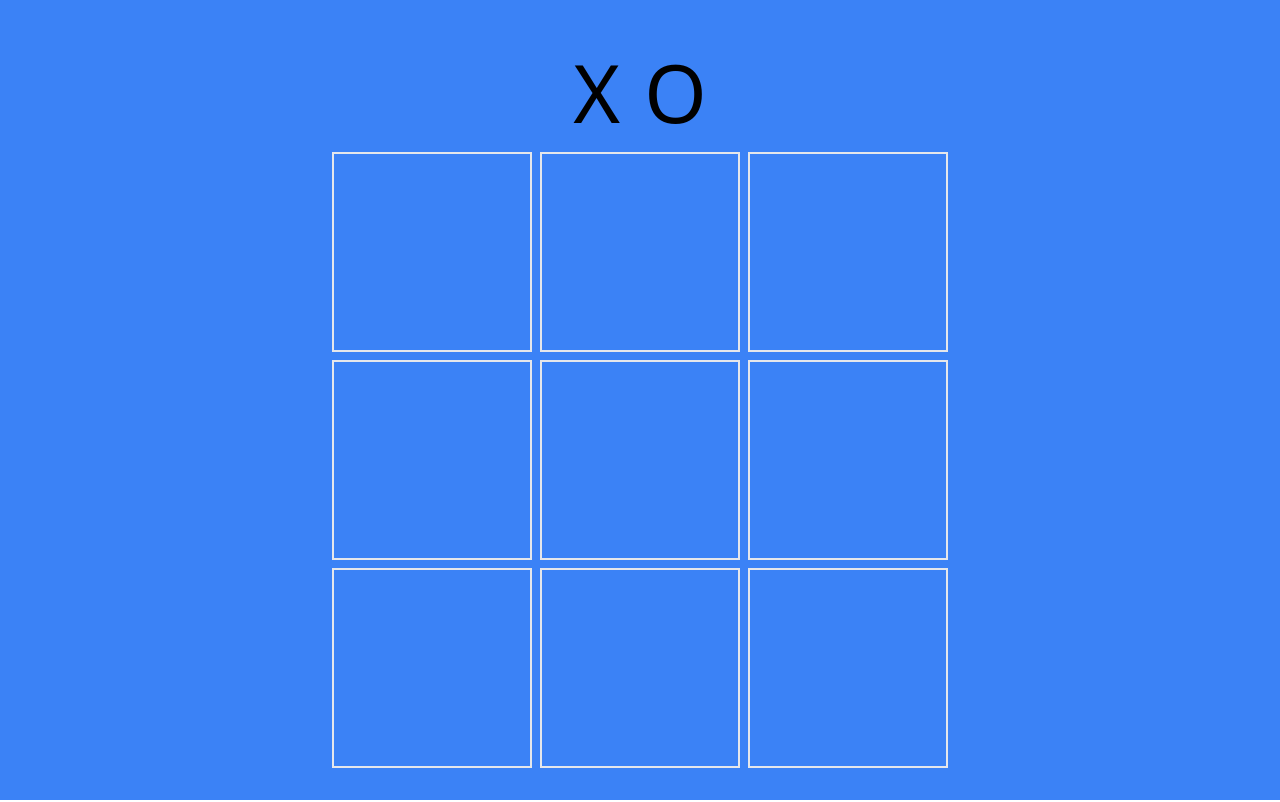
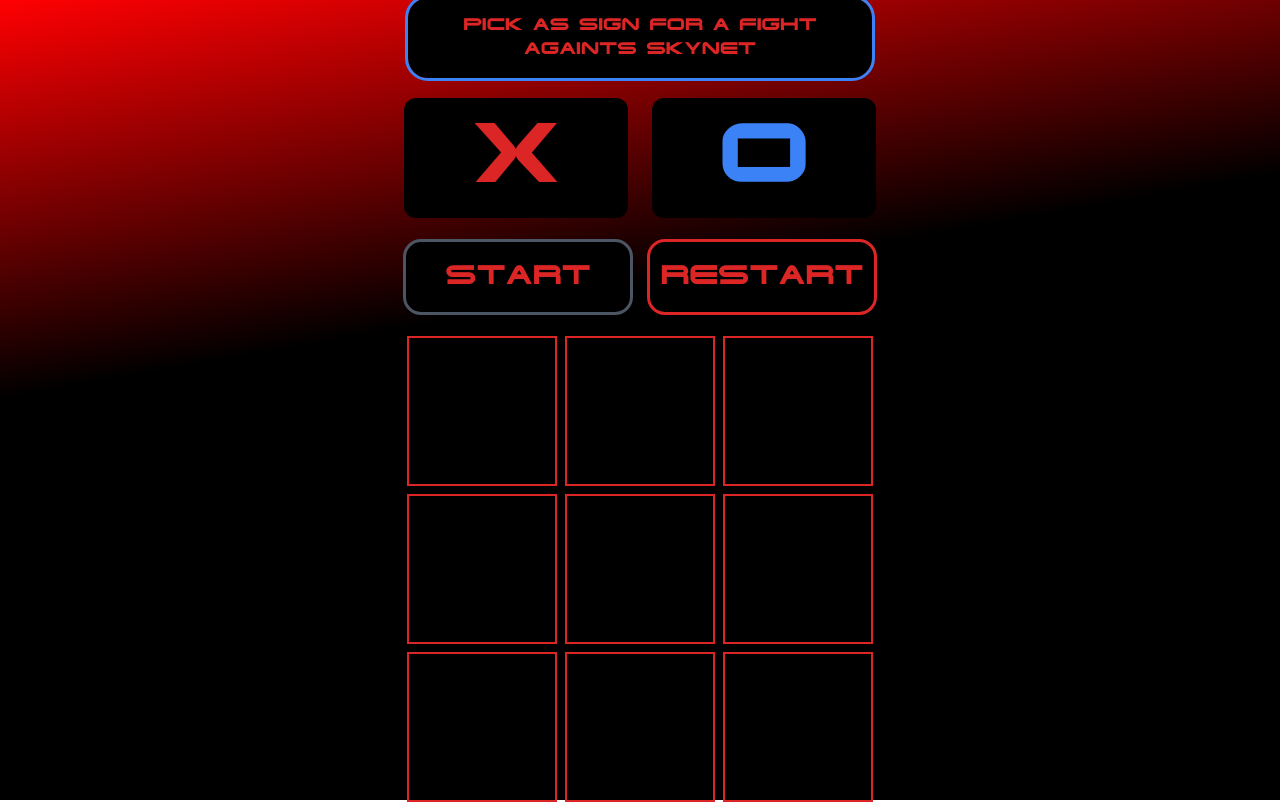
Before and after one commit to vindexTOS/challanges-games, a React (Vite) app: page /tic-tac-toe in a window 1280 px wide. Built offline with nearby package versions, Linux system fonts and the light colour scheme; a web font is replaced by a local one.

Commit message:
most of the tic tac functionality done

```diff
--- a/src/index.css
+++ b/src/index.css
@@ -3,6 +3,15 @@
 @tailwind base;
 @tailwind components;
 @tailwind utilities;
+@font-face {
+  font-family: 'Terminator'; /*Can be any text*/
+  src: local('AirbnbCerealLight'),
+    url('./fonts/TERMINAT.TTF') format('truetype');
+}
+
+* {
+  font-family: 'Terminator';
+}
 
 .boxShaddow {
   box-shadow: 7px 8px 5px 0px rgba(0, 0, 0, 0.75);
@@ -48,3 +57,12 @@
   -webkit-text-decoration-color: rgba(71, 255, 102, 0.53);
   text-decoration-color: rgba(71, 255, 102, 0.53);
 }
+
+.ticTacBackground {
+  background: rgb(255, 0, 2);
+  background: linear-gradient(
+    170deg,
+    rgba(255, 0, 2, 1) 0%,
+    rgba(0, 0, 0, 1) 39%
+  );
+}
--- a/src/react_challanges/context.tsx
+++ b/src/react_challanges/context.tsx
@@ -30,6 +30,10 @@
   ticTacToeGrid: string[][]
   BoxClick: (gridIndex: number, rowIndex: number) => void
   setPlayerTool: React.Dispatch<React.SetStateAction<string>>
+  playerTool: string
+  counter: number
+  setCounter: React.Dispatch<React.SetStateAction<number>>
+  ResetTicTac: () => void
 }
 
 const Context = createContext<Cell | null>(null)
@@ -142,58 +146,51 @@
   ])
   const [playerTool, setPlayerTool] = useState<string>('')
   const [playerAi, setAiTool] = useState<string>('')
-  const [activate, setActivate] = useState<boolean>(false)
+  const [counter, setCounter] = useState<number>(-1)
+  const [winner, setWinner] = useState<string>('')
   useEffect(() => {
     if (playerTool === 'O') {
       setAiTool('X')
-    } else {
+    } else if (playerTool == 'X') {
       setAiTool('O')
     }
   }, [playerTool])
+  const winConditions = [
+    [ticTacToeGrid[0][0], ticTacToeGrid[0][1], ticTacToeGrid[0][2]],
+    [ticTacToeGrid[1][0], ticTacToeGrid[1][1], ticTacToeGrid[1][2]],
+    [ticTacToeGrid[2][0], ticTacToeGrid[2][1], ticTacToeGrid[2][2]],
+    // Columns
+    [ticTacToeGrid[0][0], ticTacToeGrid[1][0], ticTacToeGrid[2][0]],
+    [ticTacToeGrid[0][1], ticTacToeGrid[1][1], ticTacToeGrid[2][1]],
+    [ticTacToeGrid[0][2], ticTacToeGrid[1][2], ticTacToeGrid[2][2]],
+    // Diagonals
+    [ticTacToeGrid[0][0], ticTacToeGrid[1][1], ticTacToeGrid[2][2]],
+    [ticTacToeGrid[0][2], ticTacToeGrid[1][1], ticTacToeGrid[2][0]],
+  ]
+  const BoxClick = (gridIndex: number, rowIndex: number) => {
+    setCounter(counter + 1)
+    let newVal = [...ticTacToeGrid]
 
-  const BoxClick = (gridIndex: number, rowIndex: number) => {
-    setActivate(!activate)
-    let newVal = [...ticTacToeGrid]
-    console.log(newVal[gridIndex])
-    console.log(newVal)
     if (newVal[gridIndex][rowIndex] === '') {
       newVal[gridIndex][rowIndex] = playerTool
 
       setTicTacToeGrid(newVal)
     }
-
-    let string = newVal[gridIndex]
-    if (playerTool !== '') {
-      if (
-        (string[0] === playerTool &&
-          string[1] === playerTool &&
-          string[2] === playerTool) ||
-        ticTacToeGrid[0][0] === playerTool ||
-        (playerAi && ticTacToeGrid[1][1] === playerTool) ||
-        (playerAi && ticTacToeGrid[2][2] === playerTool) ||
-        playerAi ||
-        ticTacToeGrid[2][0] === playerTool ||
-        (playerAi && ticTacToeGrid[1][1] === playerTool) ||
-        (playerAi && ticTacToeGrid[0][2] === playerTool) ||
-        playerAi ||
-        ticTacToeGrid[0][0] === playerTool ||
-        (playerAi && ticTacToeGrid[1][0] === playerTool) ||
-        (playerAi && ticTacToeGrid[2][0] === playerTool) ||
-        playerAi ||
-        ticTacToeGrid[0][1] === playerTool ||
-        (playerAi && ticTacToeGrid[1][1] === playerTool) ||
-        (playerAi && ticTacToeGrid[2][1] === playerTool) ||
-        playerAi ||
-        ticTacToeGrid[0][2] === playerTool ||
-        (playerAi && ticTacToeGrid[1][2] === playerTool) ||
-        (playerAi && ticTacToeGrid[2][2] === playerTool) ||
-        playerAi
-      ) {
-        // console.log(true)
+  }
+  useEffect(() => {
+    if (counter >= 0) {
+      for (let i = 0; i < winConditions.length; i++) {
+        const [a, b, c] = winConditions[i]
+        if (a === playerTool && b === playerTool && c === playerTool) {
+          setWinner('Humanity Won')
+          console.log(winner)
+        } else if (a === playerAi && b === playerAi && c === playerAi) {
+          setWinner('Skyenet Won')
+          console.log(winner)
         }
       }
     }
-
+  }, [ticTacToeGrid])
   useEffect(() => {
     let newVal = [...ticTacToeGrid]
     let AIGridindex = 0
@@ -201,23 +198,35 @@
 
     let check = true
 
-    if (playerAi !== '') {
     while (check) {
       AIGridindex = Math.floor(Math.random() * newVal.length)
       AIRowindex = Math.floor(Math.random() * newVal[AIGridindex].length)
       if (newVal[AIGridindex][AIRowindex] === '') {
-          console.log(newVal[AIGridindex][AIRowindex])
         newVal[AIGridindex][AIRowindex] = playerAi
         check = false
 
         break
-        } else {
+      } else if (counter === 5) {
         break
       }
     }
+
+    setTicTacToeGrid(newVal)
+  }, [counter])
+
+  const ResetTicTac = () => {
+    setTicTacToeGrid([
+      ['', '', ''],
+      ['', '', ''],
+      ['', '', ''],
+    ])
+
+    setPlayerTool('')
+    setAiTool('')
+    setCounter(-1)
+    setWinner('')
   }
-    setTicTacToeGrid(newVal)
-  }, [activate])
+
   return (
     <Context.Provider
       value={{
@@ -237,6 +246,10 @@
         ticTacToeGrid,
         BoxClick,
         setPlayerTool,
+        playerTool,
+        counter,
+        setCounter,
+        ResetTicTac,
       }}
     >
       {children}
--- a/src/react_challanges/tic-tac-toe/Grid.tsx
+++ b/src/react_challanges/tic-tac-toe/Grid.tsx
@@ -1,23 +1,38 @@
-import React, { FC } from 'react'
+import React, { FC, useState, useEffect } from 'react'
 import { useContextMain } from '../context'
 type GridProps = {
   val: string[]
   gridIndex: number
 }
 const Grid: FC<GridProps> = ({ val, gridIndex }) => {
-  const { BoxClick } = useContextMain()
-
+  const { BoxClick, ticTacToeGrid, playerTool } = useContextMain()
+  const [stopBtn, setStopBtn] = useState<boolean>(true)
+  useEffect(() => {
+    setTimeout(() => {
+      setStopBtn(false)
+    }, 100)
+    setStopBtn(true)
+  }, [ticTacToeGrid])
   return (
-    <div key={gridIndex} className=" gap-2 flex flex-col ">
+    <div key={gridIndex} className=" gap-2 flex  flex-col ">
       {val.map((item: any, rowIndex: number) => {
         return (
-          <div
+          <button
+            disabled={
+              ticTacToeGrid[gridIndex][rowIndex] !== '' ||
+              playerTool === '' ||
+              stopBtn
+            }
             key={rowIndex}
             onClick={() => BoxClick(gridIndex, rowIndex)}
-            className="w-[200px] h-[200px] border-2 cursor-pointer flex items-center justify-center text-[6rem] text-white"
+            className={` w-[150px] h-[150px] border-red-600 text-red-600 border-2 cursor-pointer flex items-center justify-center text-[6rem]   ${
+              ticTacToeGrid[gridIndex][rowIndex] === 'O'
+                ? 'text-blue-600'
+                : 'text-red-600'
+            } `}
           >
             {item}
-          </div>
+          </button>
         )
       })}
     </div>
--- a/src/react_challanges/tic-tac-toe/TicTacToe.tsx
+++ b/src/react_challanges/tic-tac-toe/TicTacToe.tsx
@@ -2,18 +2,69 @@
 import { useContextMain } from '../context'
 import Grid from './Grid'
 const TicTacToe = () => {
-  const { setPlayerTool } = useContextMain()
+  const {
+    ticTacToeGrid,
+    counter,
+    setCounter,
+    ResetTicTac,
+    playerTool,
+    setPlayerTool,
+  } = useContextMain()
+
   const style = {
-    section: `w-[100vw] h-[100vh] bg-blue-500 items-center justify-center flex flex-col`,
+    section: `w-[100vw] h-[100vh] ticTacBackground items-center justify-center flex flex-col gap-6`,
     btnWrapper: `text-[5rem] gap-6 flex`,
+    startResetDiv: `flex gap-5 items-center  justify-center `,
+    start: `    w-[14rem]  bg-black  text-[1.6rem] px-7 py-4  rounded-[15px] hover:bg-gray-900  ${
+      playerTool === ''
+        ? ' text-gray-600 hover:bg-black  outline   outline-gray-600'
+        : 'text-red-600   outline   outline-red-600 '
+    }`,
+    reset: ` text-red-600 w-[14rem] text-center flex items-center justify-center   outline   outline-red-600  bg-black  text-[1.6rem] px-7 py-4 rounded-[15px]  hover:bg-gray-900   `,
+    weapone: `bg-black   w-[14rem]  px-10 w-[10rem] rounded-[12px] hover:bg-gray-900`,
+    headerDiV: `flex flex-col items-center justify-center gap-5`,
+    header: `text-red-600 bg-black px-10 py-4 text-[1rem]   rounded-[20px]  w-[29rem] outline outline-blue-500 text-center`,
   }
 
-  const { ticTacToeGrid } = useContextMain()
   return (
     <section className={style.section}>
-      <div className={style.btnWrapper}>
-        <span onClick={() => setPlayerTool('X')}>X</span>
-        <span onClick={() => setPlayerTool('O')}>O</span>
+      <div className={style.headerDiV}>
+        <h1 className={style.header}>
+          PICK AS SIGN FOR A FIGHT AGAINTS SKYNET
+        </h1>
+        <div className={style.btnWrapper}>
+          <button
+            className={`${style.weapone} text-red-600 ${
+              playerTool === 'X' &&
+              'outline outline-4 outline-orange-600 bg-gray-900'
+            } `}
+            onClick={() => setPlayerTool('X')}
+          >
+            X
+          </button>
+          <button
+            className={`${style.weapone}  text-blue-500 ${
+              playerTool === 'O' &&
+              'outline outline-4 outline-orange-600 bg-gray-900'
+            } `}
+            onClick={() => setPlayerTool('O')}
+          >
+            O
+          </button>
+        </div>
+      </div>
+      <div className={style.startResetDiv}>
+        <button
+          title="Pick side to start"
+          disabled={counter >= 0}
+          className={`${style.start}   text-red-600 `}
+          onClick={() => setCounter(counter + 1)}
+        >
+          START
+        </button>
+        <button onClick={ResetTicTac} className={style.reset}>
+          RESTART
+        </button>
       </div>
       <div className="flex gap-2">
         {ticTacToeGrid.map((val: any, gridIndex: number) => (
```
Also changed, not shown: src/fonts/TERMINAT.TTF (added). Lines whose indentation alone changed are shown as unchanged.
